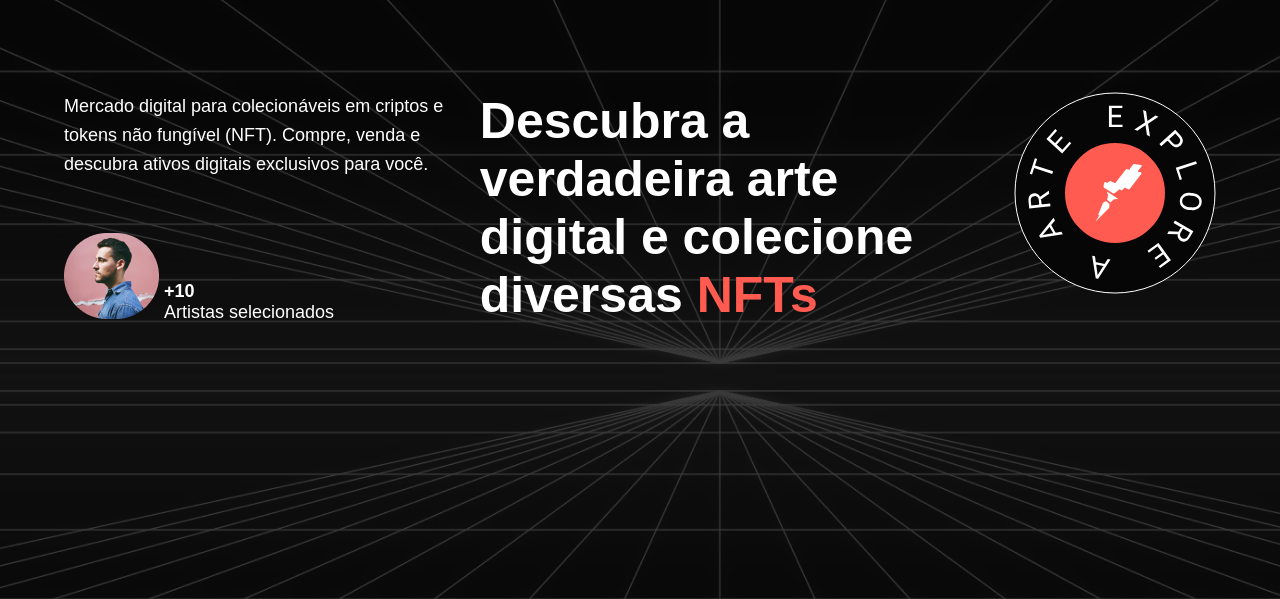
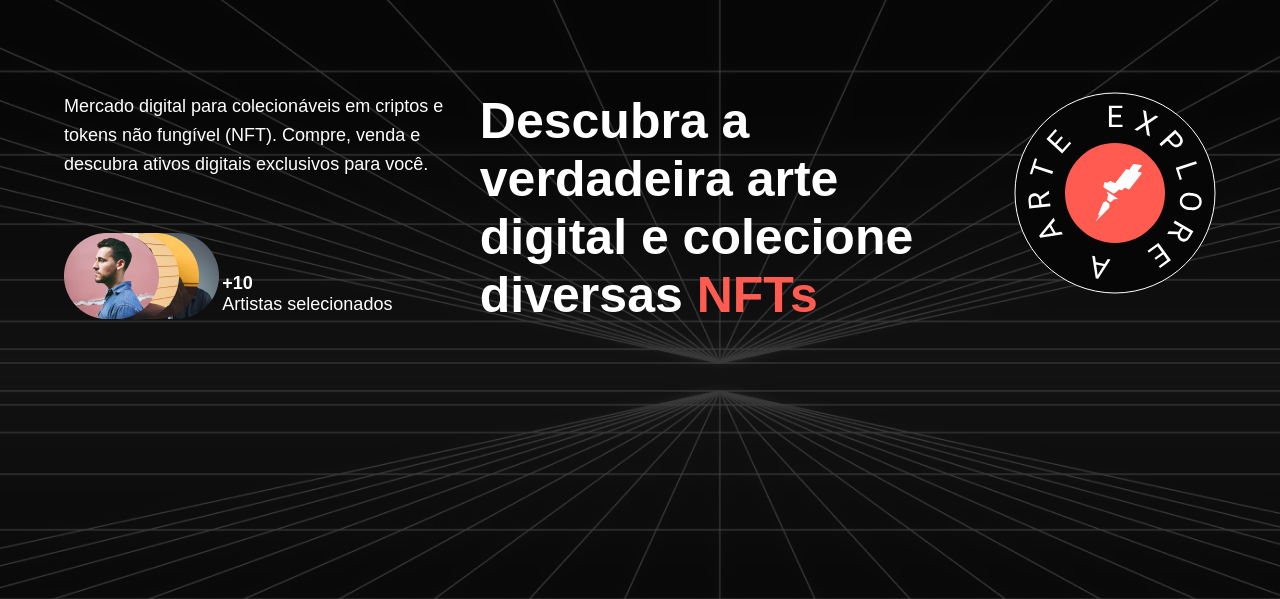
Before and after one commit to heitorlbelem/html_css_rocket_nfts, a website built with Vite: page index.html in a window 1280 px wide. Shown: the part 123-722 px from the top of the page. Built offline with nearby package versions, Linux system fonts and the light colour scheme.

Commit message:
Creates stack of images

```diff
--- a/index.html
+++ b/index.html
@@ -34,6 +34,9 @@
             <div id="images-circle">
               <div class="images">
                 <img src="./assets/diskimg_01.png" alt="" />
+                <img src="./assets/diskimg_02.png" alt="" />
+                <img src="./assets/diskimg_03.png" alt="" />
+                <img src="./assets/diskimg_04.png" alt="" />
               </div>
               <p>
                 +10
--- a/styles/hero.css
+++ b/styles/hero.css
@@ -19,11 +19,42 @@
 
 #images-circle {
   display: flex;
-  align-items: flex-end;
-  gap: 0.5rem;
+  align-content: flex-end;
+  height: 8.6rem;
+  padding-bottom: 0.4rem;
+}
+
+#images-circle .images {
+  position: relative;
+  width: 40%;
+}
+
+.images img {
+  position: absolute;
+  top: 0;
+}
+
+.images img:nth-child(1) {
+  left: 0;
+  z-index: 4;
+}
+
+.images img:nth-child(2) {
+  left: 2rem;
+  z-index: 3;
+}
+
+.images img:nth-child(3) {
+  left: 4rem;
+  z-index: 2;
+}
+
+.images img:nth-child(4) {
+  left: 6rem;
 }
 
 #images-circle > p {
+  align-self: flex-end;
   display: flex;
   flex-direction: column;
   font-size: 1.8rem;
```
Also changed, not shown: assets/diskimg_02.png (added), assets/diskimg_03.png (added), assets/diskimg_04.png (added).
